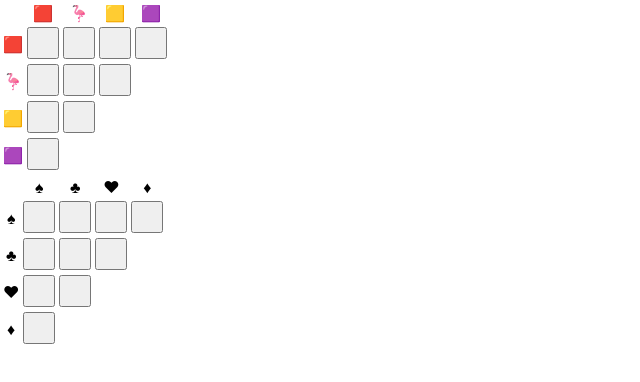
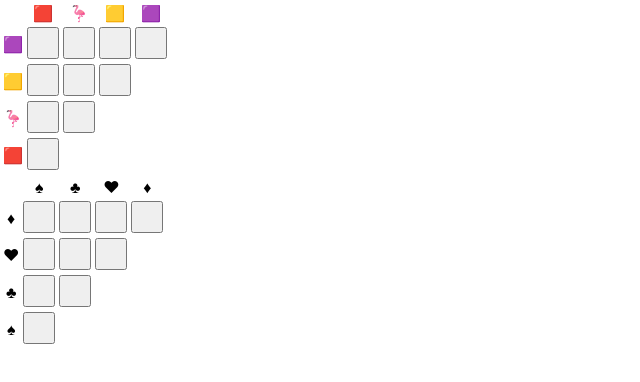
Before and after one commit to ada-ebling/paint-the-roses-buddy, a React (Create React App) app: page / in a window 1280 px wide. Shown: the top 382 px of the page, without its empty margins (0-640 px from the left). Built offline with nearby package versions, Linux system fonts and the light colour scheme.

Commit message:
reverse vertical elements to properly align logic intersections

```diff
--- a/src/LogicGrid.js
+++ b/src/LogicGrid.js
@@ -34,7 +34,7 @@ export function LogicGrid({ elements }) {
       </tr>
     </thead>
     <tbody>
-      {elements.map((element, elementIndex) => {
+      {[...elements].reverse().map((element, elementIndex) => {
         return (<tr key={element.concat('content row')}>
           <td>{element}</td>
           {Array.from(Array(elements.length - elementIndex), (_el, idx) => {
```
Also changed, not shown: 1 other file (tests, documents, lock files or other folders).
